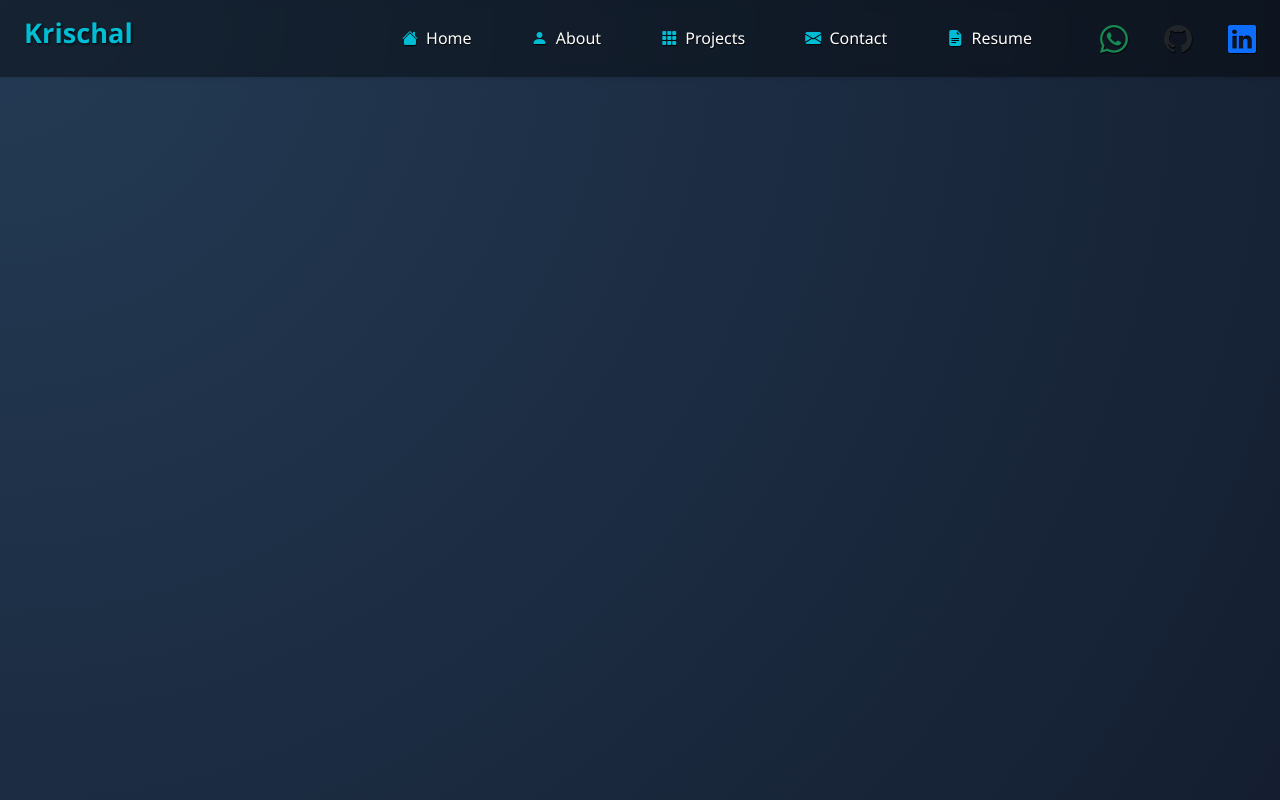
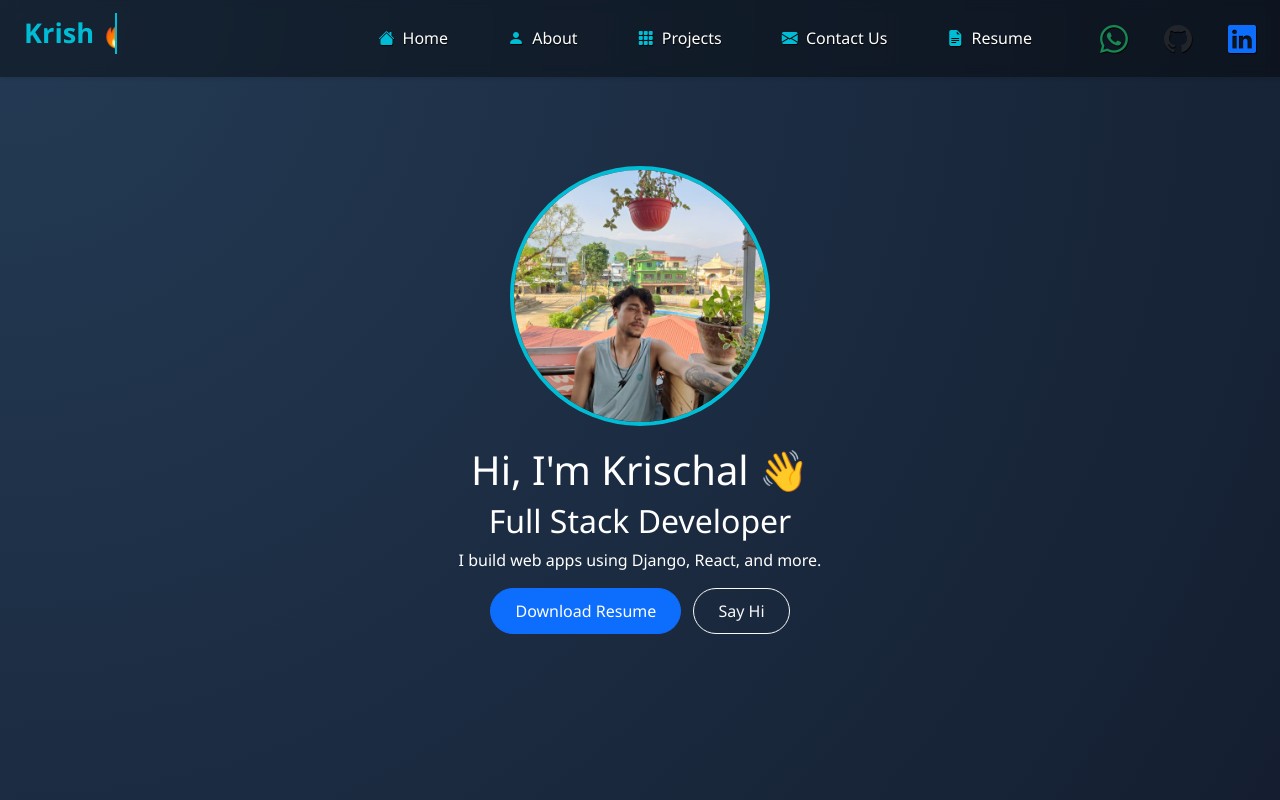
Before and after one commit to Krischal-001/Portfolio, a Django app: template main/templates/main/home.html in a window 1280 px wide. Run offline with Django 4.2, Linux system fonts and the light colour scheme; the template is opened without the code that fills it, so the values that code supplies are empty; some libraries are stand-ins or nearby versions.

Commit message:
hero_section.html is completed resumeupload is also complete

```diff
--- a/main/static/css/style.css
+++ b/main/static/css/style.css
@@ -14,21 +14,33 @@ body.bg_clr {
   font-weight: bold;
   font-size: 1.7rem;
   color: #00bcd4;
-  text-shadow: 1px 1px 3px #000;
+
   overflow: hidden;
+  white-space: nowrap;
+  width: 0; /* start width */
+
   border-right: 2px solid #00bcd4;
-  white-space: nowrap;
-  animation: typing 2s steps(8, end) forwards,
-             blink 0.7s step-end infinite alternate;
+
+  /* Combined animation: typing + hide cursor + loop */
+  animation:
+    typing 4s steps(8, end) infinite, /* slower typing, infinite loop */
+    blink 0.7s step-end 6;            /* cursor blinks while typing */
 }
 
+/* Typing keyframes */
 @keyframes typing {
-  0% { width: 0; }
-  100% { width: 8ch; }
+  0% { width: 0; border-right-color: #00bcd4; }
+  80% { width: 8ch; border-right-color: #00bcd4; } /* adjust 8ch to text length */
+  100% { width: 8ch; border-right-color: transparent; } /* hide cursor at end */
 }
+
+/* Blink only while typing */
 @keyframes blink {
-  50% { border-color: transparent; }
+  0%, 50%, 100% { border-right-color: #00bcd4; }
+  25%, 75% { border-right-color: transparent; }
 }
+
+
 
 /* ==== Navbar Link Styles ==== */
 .navbar-nav .nav-link {
@@ -89,3 +101,57 @@ i:hover {
     padding-top: 90px;
   }
 }
+/* Hero image styling */
+.hero-img {
+  display: block;
+  margin: 0 auto 20px;
+  width: 260px !important;
+  height: 260px !important;
+  border-radius: 50%;
+  object-fit: cover;
+  border: 4px solid #00bcd4;
+
+  /* Zoom effect */
+  transition: transform 0.3s ease; /* smooth transition */
+}
+
+.hero-img:hover {
+  transform: scale(1.1); /* zoom 10% bigger on hover */
+}
+
+@media (max-width: 768px) {
+  .hero-img {
+    width: 150px;
+    height: 150px;
+  }
+}
+.hero-title {
+  font-size: 2.5rem;
+  font-weight: bold;
+  color: #00bcd4;
+  margin-top: 20px;
+}
+
+.hero-subtitle {
+  font-size: 1.5rem;
+  font-weight: 500;
+  color: #fff;
+}
+
+.hero-description {
+  font-size: 1.1rem;
+  color: #ccc;
+  max-width: 600px;
+  margin: 0 auto 30px auto; /* center and spacing */
+}
+
+.hero-buttons .btn {
+  padding: 0.6rem 1.5rem;
+  font-size: 1rem;
+  border-radius: 30px;
+  transition: all 0.3s ease;
+}
+
+.hero-buttons .btn:hover {
+  transform: scale(1.05);
+}
--- a/main/templates/main/base.html
+++ b/main/templates/main/base.html
@@ -5,7 +5,7 @@
   <head>
     <meta charset="UTF-8" />
     <meta name="viewport" content="width=device-width, initial-scale=1.0" />
-    <title>{% block title %} Welcome To My Portfolio {% endblock %}</title>
+    <title>{% block title %}Krischal |  Portfolio {% endblock %}</title>
 
     <!-- Bootstrap CSS -->
     <link rel="stylesheet" href="{% static 'css/bootstrap.min.css' %}" />
@@ -26,7 +26,7 @@
       >
         <!-- Left Logo -->
         <a class="navbar-brand text_clr fw-bold fs-3" href="#">
-          <span class="animated-text">Krischal</span>
+          <span class="animated-text"> Krish 🔥 </span>
         </a>
 
         <!-- Toggler for mobile -->
@@ -67,14 +67,15 @@
             </li>
             <li class="nav-item">
               <a class="nav-link" href="#contact">
-                <i class="bi bi-envelope-fill me-1"></i> Contact
+                <i class="bi bi-envelope-fill me-1"></i> Contact Us
               </a>
             </li>
-            <li class="nav-item">
-              <a class="nav-link" href="#resume">
-                <i class="bi bi-file-earmark-text-fill me-1"></i> Resume
-              </a>
-            </li>
+<li class="nav-item">
+  <a class="nav-link" href="{% static 'resume/Krischal_Resume.pdf' %}" download>
+    <i class="bi bi-file-earmark-text-fill me-1"></i> Resume
+  </a>
+</li>
+
 
             <!-- Social Icons -->
             <li class="nav-item d-flex align-items-center gap-3 ms-3">
--- /dev/null
+++ b/main/templates/main/hero_section.html
@@ -0,0 +1,15 @@
+{% load static %}
+<section id="home" class="hero">
+  <div class="container text-center">
+    <img src="{% static 'images/my_image.jpg' %}" alt="my-photo" class="hero-img" />
+    <h1>Hi, I'm Krischal 👋</h1>
+    <h2 class="subtitle">Full Stack Developer</h2>
+    <p class="subtitle">I build web apps using Django, React, and more.</p>
+    <div class="hero-buttons">
+      <a href="{% static 'resume/Krischal_Resume.pdf' %}" class="btn btn-primary me-2" download>
+        Download Resume
+      </a>
+      <a href="#contact" class="btn btn-outline-light">Say Hi</a>
+    </div>
+  </div>
+</section>
--- a/main/templates/main/home.html
+++ b/main/templates/main/home.html
@@ -1,3 +1,8 @@
 {% extends 'main/base.html' %}
+{% load static %}
+
+{% block title %}Krischal | Portfolio{% endblock %}
+
 {% block content %}
+    {% include 'main/hero_section.html' %}
 {% endblock %}
--- a/main/urls.py
+++ b/main/urls.py
@@ -3,4 +3,6 @@ from . import views
 
 urlpatterns = [
     path('', views.home, name='home'),
+    # Your main portfolio view
+    # add other app routes here
 ]
--- a/portfolio/urls.py
+++ b/portfolio/urls.py
@@ -2,10 +2,16 @@ from django.contrib import admin
 from django.urls import path, include
 from django.conf import settings
 from django.conf.urls.static import static
+from django.shortcuts import redirect
 
 urlpatterns = [
     path('admin/', admin.site.urls),
-    path('', include('main.urls')),  # Include your app URLs
+
+    # Redirect base URL to /portfolio/
+    path('', lambda request: redirect('portfolio/', permanent=False)),
+
+    # Include your app’s URLs
+    path('portfolio/', include('main.urls')),
 ]
 
 # Serve media files during development
```
Also changed, not shown: main/static/images/my_image.jpg (added), main/views.py (line endings or trailing spaces), 1 other file.
